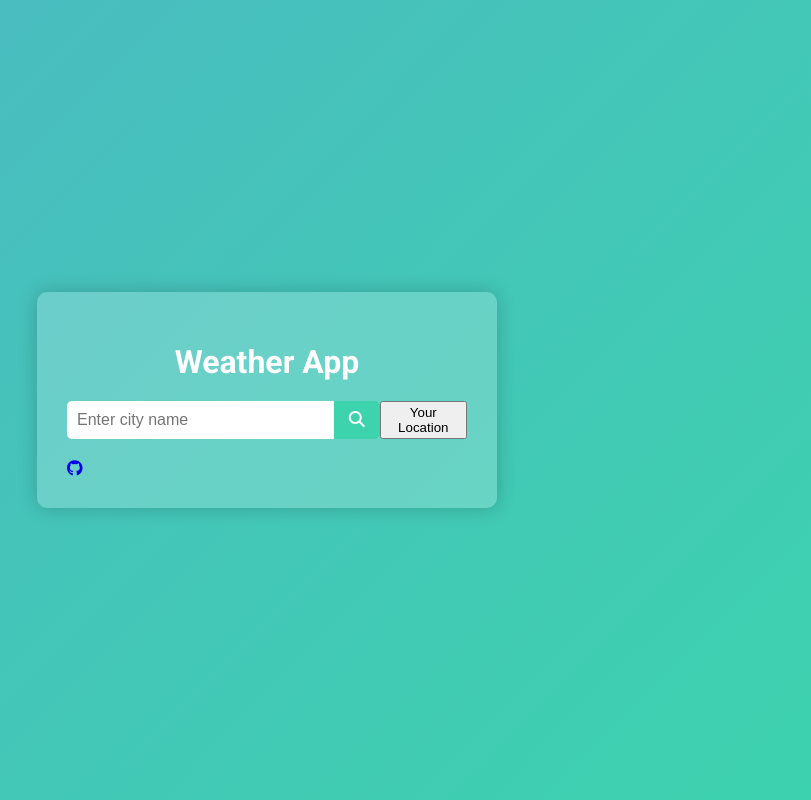
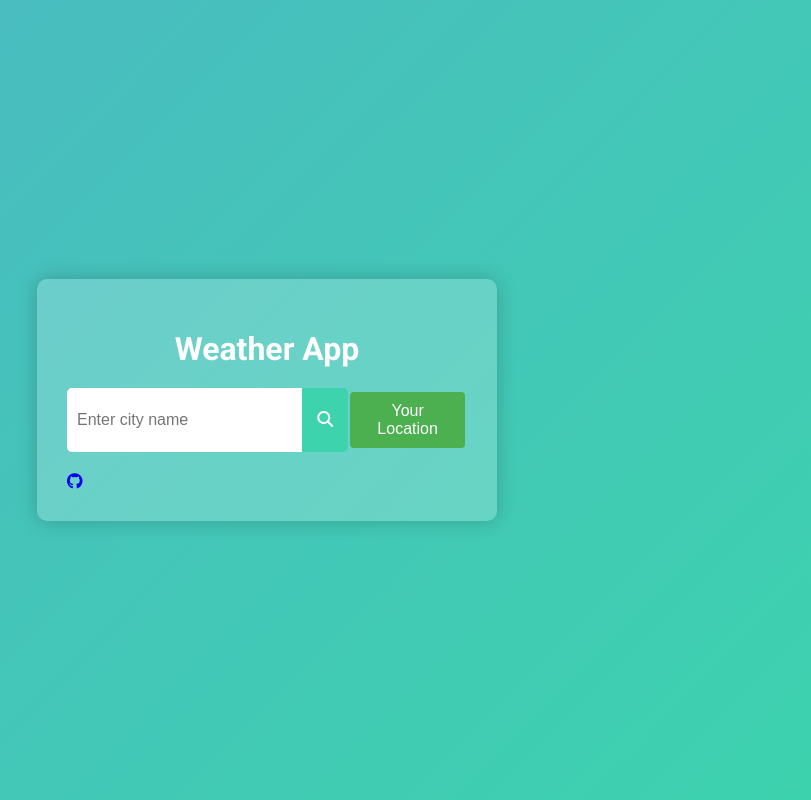
Before and after one commit to Shashiverm/weatherApI_Basic, a plain HTML site: page index.html in a window 1280 px wide. Shown: the whole page, without its empty margins (373-1184 px from the left). Drawn offline with Linux system fonts and the light colour scheme.

Commit message:
Update styles.css
button

```diff
--- a/styles.css
+++ b/styles.css
@@ -69,3 +69,21 @@ h1 {
 #weather-info p {
   margin: 5px 0;
 }
+#get-location-btn {
+  background-color: #4CAF50; /* Green color */
+  border: none;
+  color: white;
+  padding: 10px 20px;
+  text-align: center;
+  text-decoration: none;
+  display: inline-block;
+  font-size: 16px;
+  margin: 4px 2px;
+  cursor: pointer;
+  border-radius: 4px;
+  transition: background-color 0.3s ease;
+}
+
+#get-location-btn:hover {
+  background-color: #45a049; /* Darker green on hover */
+}
```
